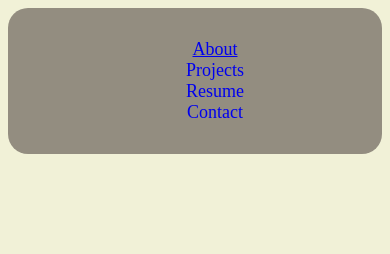
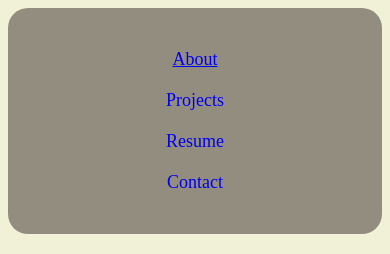
Before and after one commit to vocory253/vocory253.github.io, a plain HTML site: page index.html in a window 390 px wide. Shown: the top 254 px of the page. Drawn offline with Linux system fonts and the light colour scheme.

Commit message:
webpagesmaller-fix

```diff
--- a/styling.css
+++ b/styling.css
@@ -51,10 +51,6 @@ nav a:hover {
     margin: -7px -20px; /* Offset the added padding */
 }
 
-/* nav a.active {
-    text-decoration: underline;
-} */
-
 nav ul li a.navbar.active {
     text-decoration: underline !important;
 }
@@ -63,6 +59,40 @@ nav ul li {
     font-size: 18px;
     display: inline;
     margin: 0 30px;
+}
+
+@media (max-width: 585px) {
+    nav ul {
+        display: flex;
+        flex-wrap: wrap;
+        justify-content: center;
+        padding: 0;
+    }
+
+    nav ul li {
+        flex: 1 1 45%;
+        display: flex;
+        justify-content: center;
+        margin: 5px;
+        padding: 5px;
+    }
+
+    nav ul li a.navbar {
+        width: 100%;
+        text-align: center;
+    }
+
+    nav a:hover {
+        background-color: #6d685e;
+        padding: 8px;
+        margin: -10px;
+    }
+
+    #innertext {
+        text-align: center;
+        margin-bottom: 8%;
+    }
+
 }
 
 
```
Also changed, not shown: cv.html (+1 -1 lines).
